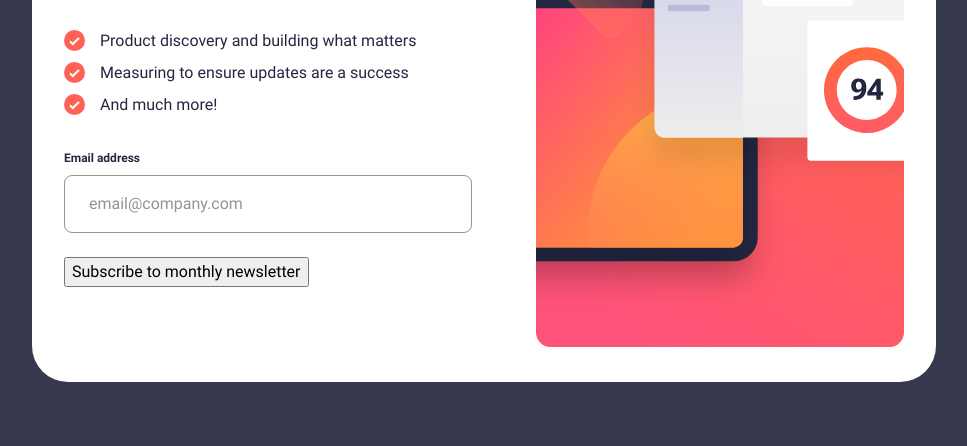
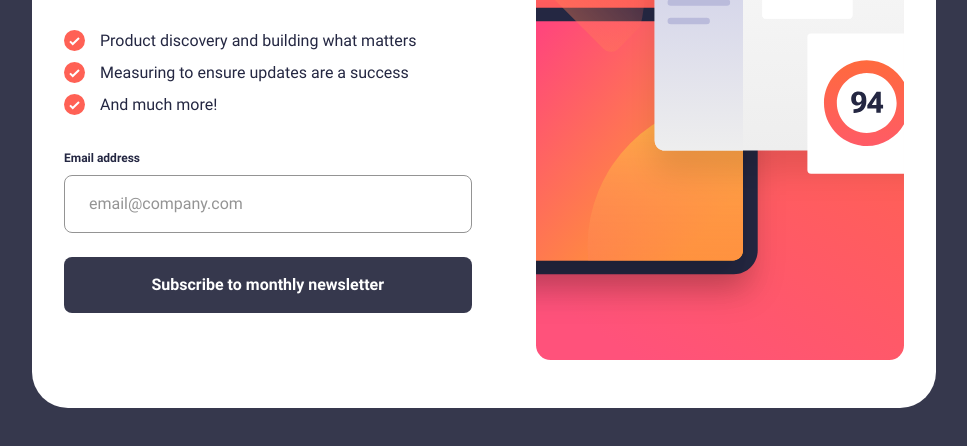
Before and after one commit to Kellenkjames/newsletter-signup-form, a plain HTML site: page index.html in a window 1280 px wide. Shown: the part 454-900 px from the top of the page, without its empty margins (156-1123 px from the left). Drawn offline with Linux system fonts and the light colour scheme.

Commit message:
feat: implement animated gradient reveal for button using background-size transition

```diff
--- a/index.html
+++ b/index.html
@@ -69,7 +69,7 @@
             />
             <span class="error-message" aria-live="polite"></span>
           </div>
-          <button class="content__form-button" type="button">
+          <button class="content__form-button button" type="button">
             Subscribe to monthly newsletter
           </button>
         </form>
--- a/src/styles/abstracts/_variables.scss
+++ b/src/styles/abstracts/_variables.scss
@@ -20,14 +20,12 @@ $grey: #949494;
 $blue-800: #242742;
 $blue-700: #36384d;
 $red: #ff6155;
-$red-gradient: #ff6a3a;
 
 // COLOR ALIASES
 $color-bg: $blue-700;
 $color-text-primary: $blue-800;
 $color-text-secondary: $white;
 $color-btn-primary: $blue-800;
-$color-btn-hover: $red-gradient;
 $color-error: $red;
 $color-error-tint: #ffe7e6;
 
--- a/src/styles/components/_button.scss
+++ b/src/styles/components/_button.scss
@@ -0,0 +1,30 @@
+@use '../abstracts/variables';
+@use '../abstracts/mixins';
+@use '../abstracts/utilities';
+
+// ---------------------------------------------
+// BUTTON
+// ---------------------------------------------
+
+.button {
+  @include mixins.text-body-bold;
+  width: 100%;
+  padding: variables.$space-200 variables.$space-300;
+  border-radius: variables.$border-radius-input;
+  border: none;
+  color: variables.$color-text-secondary;
+  cursor: pointer;
+
+  // Gradient reveal setup
+  background-color: variables.$color-bg;
+  background-image: linear-gradient(to right, #ff6a3a 0%, #ff527b 100%);
+  background-size: 0% 100%;
+  background-position: 0 0;
+  background-repeat: no-repeat;
+  transition: background-size 0.3s ease-in-out;
+
+  &:hover,
+  &:focus {
+    background-size: 100% 100%;
+  }
+}
```
Also changed, not shown: src/styles/main.css, 1 other file.
